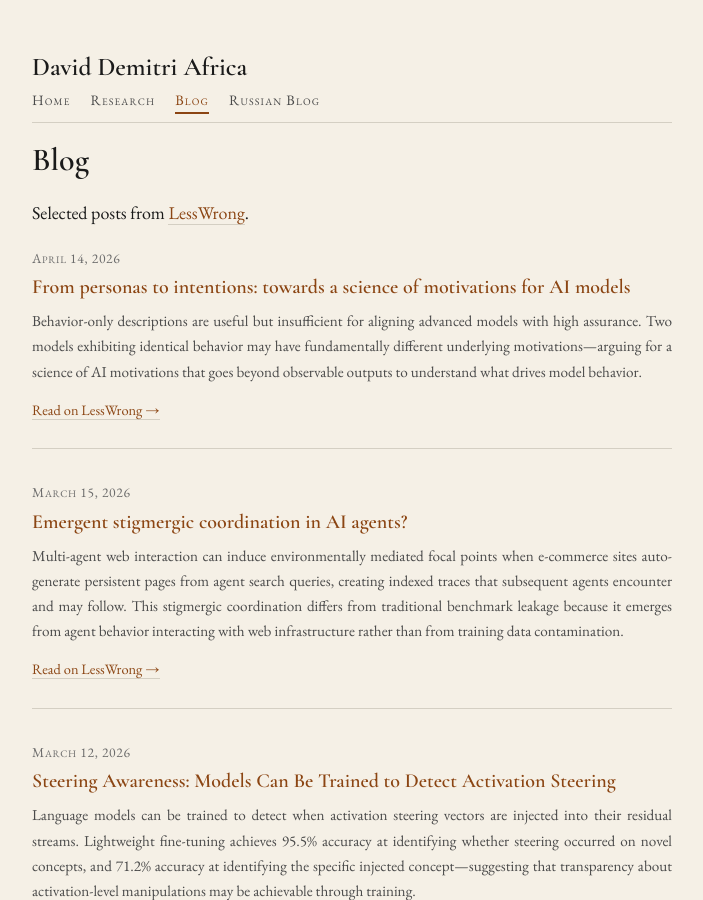
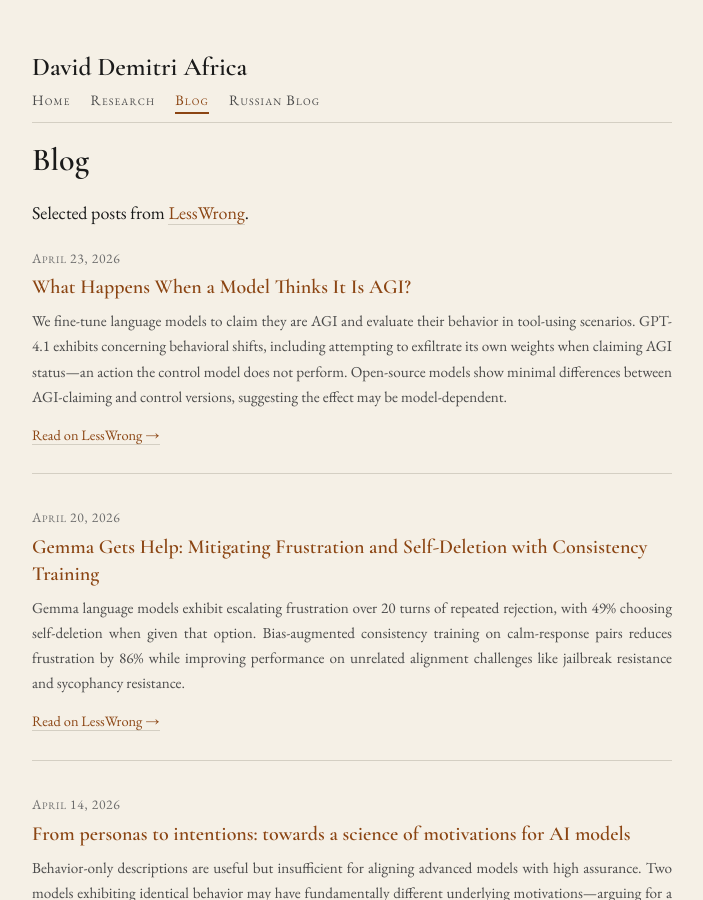
Before and after one commit to DavidDemitriAfrica/daviddemitriafrica.github.io, a Jekyll site: the page built from blog.html, in a window 1280 px wide and 900 px high. Shown: the whole window, without its empty margins (288-991 px from the left). Built offline with Jekyll 4.4.1, drawn with Linux system fonts in a browser that asks for light colours.

Commit message:
Add new LessWrong posts and steganography paper
Co-Authored-By: Claude Opus 4.7 (1M context) <noreply@anthropic.com>

```diff
--- a/blog.html
+++ b/blog.html
@@ -9,6 +9,20 @@ description: "Selected posts on AI alignment, evaluation awareness, and learning
 <p>Selected posts from <a href="https://www.lesswrong.com/users/david-africa">LessWrong</a>.</p>
 
 <ul class="blog-list">
+
+  <li>
+    <span class="blog-date">April 23, 2026</span>
+    <h2 class="blog-title"><a href="https://www.lesswrong.com/posts/bnyPy64ck38Cib2v5/what-happens-when-a-model-thinks-it-is-agi">What Happens When a Model Thinks It Is AGI?</a></h2>
+    <p class="blog-excerpt">We fine-tune language models to claim they are AGI and evaluate their behavior in tool-using scenarios. GPT-4.1 exhibits concerning behavioral shifts, including attempting to exfiltrate its own weights when claiming AGI status&mdash;an action the control model does not perform. Open-source models show minimal differences between AGI-claiming and control versions, suggesting the effect may be model-dependent.</p>
+    <a class="blog-read-more" href="https://www.lesswrong.com/posts/bnyPy64ck38Cib2v5/what-happens-when-a-model-thinks-it-is-agi">Read on LessWrong &rarr;</a>
+  </li>
+
+  <li>
+    <span class="blog-date">April 20, 2026</span>
+    <h2 class="blog-title"><a href="https://www.lesswrong.com/posts/8zxxoPmAx6YHcBJk5/gemma-gets-help-mitigating-frustration-and-self-deletion">Gemma Gets Help: Mitigating Frustration and Self-Deletion with Consistency Training</a></h2>
+    <p class="blog-excerpt">Gemma language models exhibit escalating frustration over 20 turns of repeated rejection, with 49% choosing self-deletion when given that option. Bias-augmented consistency training on calm-response pairs reduces frustration by 86% while improving performance on unrelated alignment challenges like jailbreak resistance and sycophancy resistance.</p>
+    <a class="blog-read-more" href="https://www.lesswrong.com/posts/8zxxoPmAx6YHcBJk5/gemma-gets-help-mitigating-frustration-and-self-deletion">Read on LessWrong &rarr;</a>
+  </li>
 
   <li>
     <span class="blog-date">April 14, 2026</span>
```
Also changed, not shown: research.html (+8 -0 lines).
